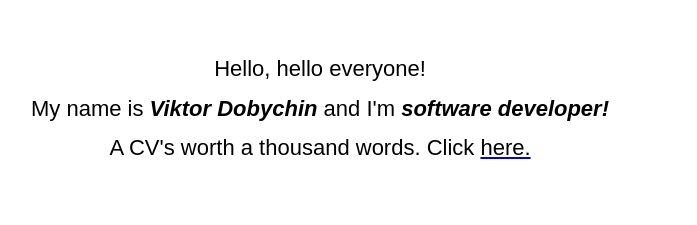
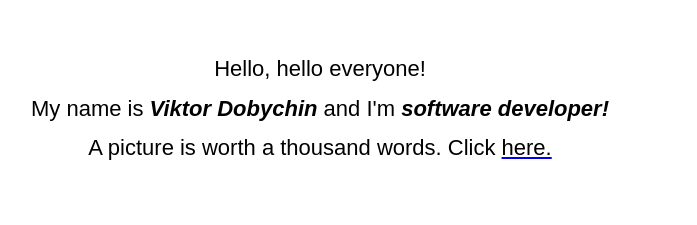
Before and after one commit to vdobychin/vdobychin.github.io, a plain HTML site: page index.html in a window 1280 px wide. Shown: the part 101-326 px from the top of the page, without its empty margins (320-1017 px from the left). Drawn offline with Linux system fonts and the light colour scheme.

Commit message:
Change html

```diff
--- a/index.html
+++ b/index.html
@@ -22,7 +22,7 @@
             </strong></span>
         </span>
         <br>
-        <span>A CV's worth a thousand words. Click
+        <span>A picture is worth a thousand words. Click
           <a href="https://github.com/vdobychin/vdobychin.github.io/raw/master/resume.doc">
             <span class="highlight-red">here.</span>
           </a>
```
